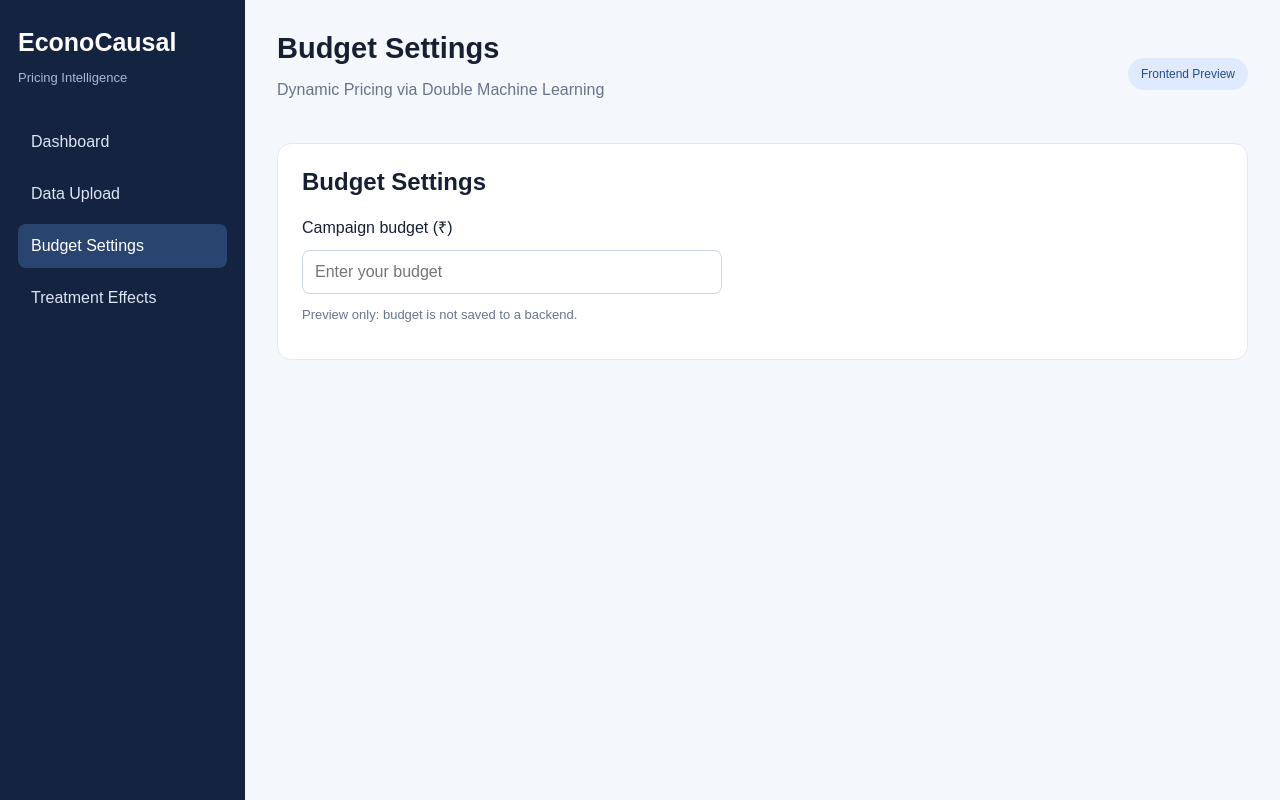
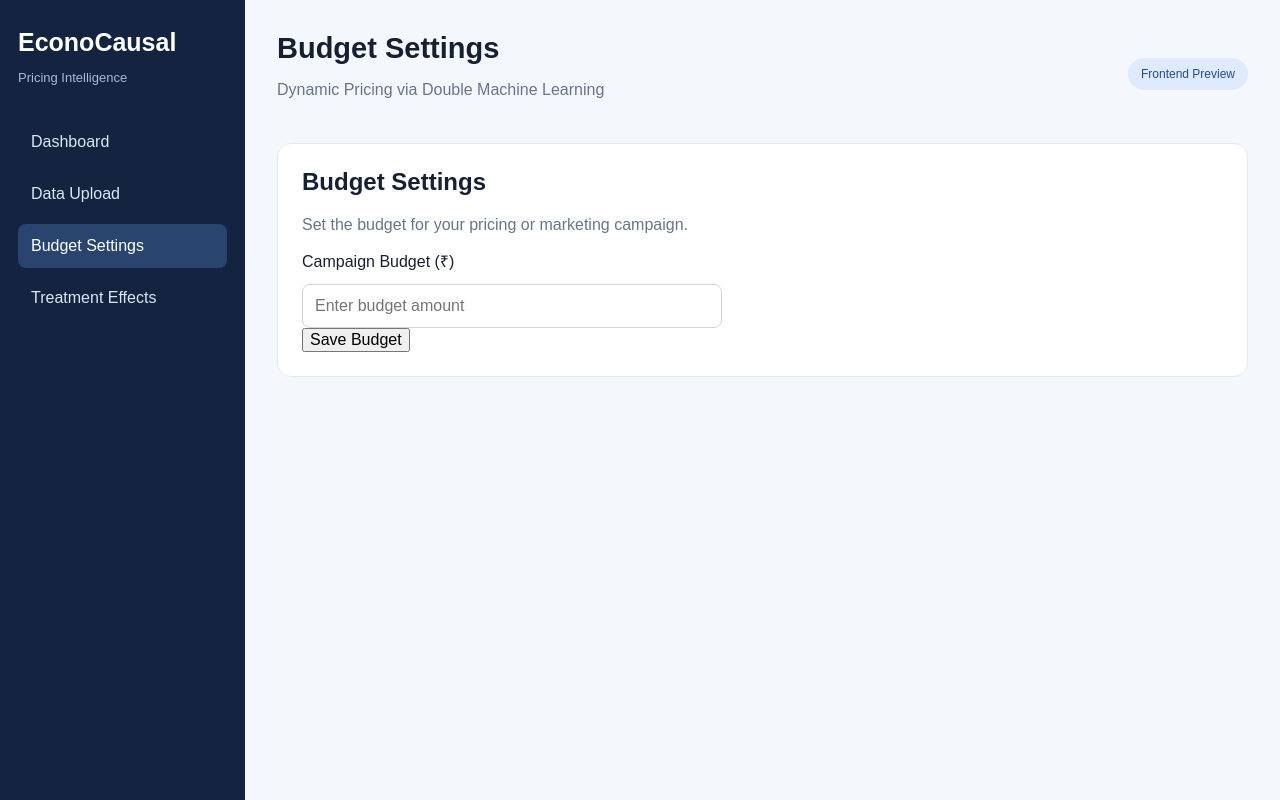
Before and after one commit to Aakash25DS02/-EconoCausal-Dynamic-Pricing-via-Double-Machine-Learning, a React (Vite) app in the folder Frontend/: page / in a window 1280 px wide. Both pictures are taken after a click on the button "Budget Settings". Built offline with nearby package versions, Linux system fonts and the light colour scheme.

Commit message:
Update EconoCausal frontend and CSV upload

```diff
--- a/Frontend/package.json
+++ b/Frontend/package.json
@@ -15,6 +15,7 @@
     "react": "latest",
     "react-dom": "latest",
     "react-plotly.js": "latest",
+    "recharts": "^3.10.1",
     "vite": "latest"
   }
 }
--- a/Frontend/src/App.jsx
+++ b/Frontend/src/App.jsx
@@ -1,31 +1,31 @@
-import DataUpload from "./pages/DataUpload.jsx";
+import { useState } from 'react'
+import DataUpload from './pages/DataUpload.jsx'
+import BudgetSettings from './pages/BudgetSettings.jsx'
+import Dashboard from './pages/Dashboard.jsx'
+import './index.css'
 
-
-import { useState } from "react";
-import "./index.css";
-
-export default function App() {
-  const [activePage, setActivePage] = useState("Dashboard");
+export default function App () {
+  const [activePage, setActivePage] = useState('Dashboard')
+  const [budget, setBudget] = useState(null)
+  const [dataset, setDataset] = useState(null)
 
   const menuItems = [
-    "Dashboard",
-    "Data Upload",
-    "Budget Settings",
-    "Treatment Effects",
-  ];
+    'Dashboard',
+    'Data Upload',
+    'Budget Settings',
+    'Treatment Effects'
+  ]
 
   return (
-    <div className="app">
-      <aside className="sidebar">
+    <div className='app'>
+      <aside className='sidebar'>
         <h2>EconoCausal</h2>
-        <p className="subtitle">Pricing Intelligence</p>
+        <p className='subtitle'>Pricing Intelligence</p>
 
-        {menuItems.map((item) => (
+        {menuItems.map(item => (
           <button
             key={item}
-            className={`nav-item ${
-              activePage === item ? "active" : ""
-            }`}
+            className={`nav-item ${activePage === item ? 'active' : ''}`}
             onClick={() => setActivePage(item)}
           >
             {item}
@@ -33,80 +33,40 @@ export default function App() {
         ))}
       </aside>
 
-      <main className="main-content">
-        <header className="topbar">
+      <main className='main-content'>
+        <header className='topbar'>
           <div>
             <h1>{activePage}</h1>
             <p>Dynamic Pricing via Double Machine Learning</p>
           </div>
-          <span className="status">Frontend Preview</span>
+          <span className='status'>Frontend Preview</span>
         </header>
 
-        {activePage === "Dashboard" && (
-          <>
-            <div className="welcome">
-              <h2>Welcome to EconoCausal</h2>
-              <p>
-                Analyze pricing decisions and estimate their
-                impact on customer demand.
-              </p>
-            </div>
-
-            <div className="stats-grid">
-              <div className="stat-card">
-                <p>Dataset Status</p>
-                <h2>Not Uploaded</h2>
-              </div>
-              <div className="stat-card">
-                <p>Estimated Price Effect</p>
-                <h2>—</h2>
-              </div>
-              <div className="stat-card">
-                <p>Budget</p>
-                <h2>Not Set</h2>
-              </div>
-            </div>
-
-            <section className="panel">
-              <h2>Getting Started</h2>
-              <p>1. Upload your pricing dataset.</p>
-              <p>2. Configure your pricing budget.</p>
-              <p>3. View treatment effects after model results are available.</p>
-            </section>
-          </>
+        {activePage === 'Dashboard' && (
+          <Dashboard budget={budget} dataset={dataset} />
         )}
 
-        {activePage === "Data Upload" && <DataUpload />}
-
-        {activePage === "Budget Settings" && (
-          <section className="panel">
-            <h2>Budget Settings</h2>
-            <label htmlFor="budget">Campaign budget (₹)</label>
-            <input
-              id="budget"
-              type="number"
-              min="0"
-              placeholder="Enter your budget"
-            />
-            <p className="note">
-              Preview only: budget is not saved to a backend.
-            </p>
-          </section>
+        {activePage === 'Data Upload' && (
+          <DataUpload onDatasetLoaded={setDataset} />
         )}
 
-        {activePage === "Treatment Effects" && (
-          <section className="panel">
+        {activePage === 'Budget Settings' && (
+          <BudgetSettings budget={budget} onSave={setBudget} />
+        )}
+
+        {activePage === 'Treatment Effects' && (
+          <section className='panel'>
             <h2>Treatment Effect Analysis</h2>
             <p>
-              Estimated effects and charts will appear here
-              when model results are available.
+              Estimated effects and charts will appear here when model results
+              are available.
             </p>
-            <div className="chart-placeholder">
+            <div className='chart-placeholder'>
               Treatment effect visualization
             </div>
           </section>
         )}
       </main>
     </div>
-  );
+  )
 }
--- a/Frontend/src/pages/BudgetSettings.jsx
+++ b/Frontend/src/pages/BudgetSettings.jsx
@@ -0,0 +1,63 @@
+
+import { useState } from "react";
+
+export default function BudgetSettings({ budget, onSave }) {
+  const [amount, setAmount] = useState(budget ?? "");
+  const [message, setMessage] = useState("");
+
+  function handleSubmit(event) {
+    event.preventDefault();
+
+    const value = Number(amount);
+
+    if (amount === "" || !Number.isFinite(value) || value <= 0) {
+      setMessage("Please enter a budget greater than zero.");
+      return;
+    }
+
+    onSave(value);
+    setMessage("Budget saved successfully!");
+  }
+
+  return (
+    <section className="panel">
+      <h2>Budget Settings</h2>
+      <p>Set the budget for your pricing or marketing campaign.</p>
+
+      <form onSubmit={handleSubmit}>
+        <label htmlFor="budget">Campaign Budget (₹)</label>
+
+        <input
+          id="budget"
+          type="number"
+          min="0.01"
+          step="0.01"
+          value={amount}
+          onChange={(event) => {
+            setAmount(event.target.value);
+            setMessage("");
+          }}
+          placeholder="Enter budget amount"
+          required
+        />
+
+        <button className="save-button" type="submit">
+          Save Budget
+        </button>
+      </form>
+
+      {message && (
+        <p role="status" style={{ color: "#244c91" }}>
+          {message}
+        </p>
+      )}
+
+      {budget !== null && budget !== undefined && (
+        <p>
+          <strong>Current saved budget:</strong>{" "}
+          ₹{budget.toLocaleString("en-IN")}
+        </p>
+      )}
+    </section>
+  );
+}
--- a/Frontend/src/pages/Dashboard.jsx
+++ b/Frontend/src/pages/Dashboard.jsx
@@ -0,0 +1,42 @@
+
+export default function Dashboard({ budget, dataset }) {
+  return (
+    <>
+      <div className="welcome">
+        <h2>Welcome to EconoCausal</h2>
+        <p>
+          Analyze pricing decisions and estimate their
+          impact on customer demand.
+        </p>
+      </div>
+
+      <div className="stats-grid">
+        <div className="stat-card">
+          <p>Dataset Status</p>
+          <h2>{dataset ? "Uploaded" : "Not Uploaded"}</h2>
+        </div>
+
+        <div className="stat-card">
+          <p>Estimated Price Effect</p>
+          <h2>—</h2>
+        </div>
+
+        <div className="stat-card">
+          <p>Budget</p>
+          <h2>
+            {budget !== null
+              ? `₹${budget.toLocaleString("en-IN")}`
+              : "Not Set"}
+          </h2>
+        </div>
+      </div>
+
+      <section className="panel">
+        <h2>Getting Started</h2>
+        <p>1. Upload your pricing dataset.</p>
+        <p>2. Configure your pricing budget.</p>
+        <p>3. View treatment effects when model results are available.</p>
+      </section>
+    </>
+  );
+}
```
Also changed, not shown: Frontend/src/pages/DataUpload.jsx (+106 -119 lines), 1 other file (tests, documents, lock files or other folders).
